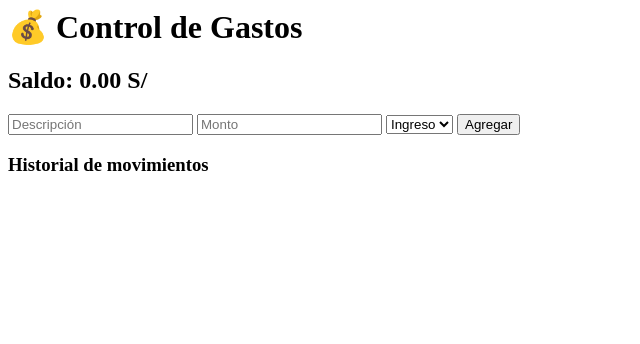
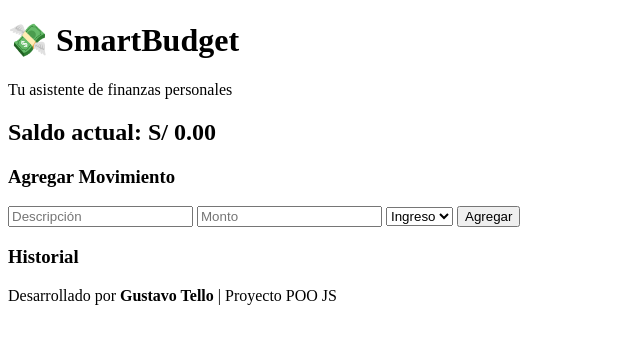
Before and after one commit to Xd-HTML/P.O.O., a plain HTML site: page index.html in a window 1280 px wide. Shown: the whole page, without its empty margins (0-640 px from the left). Drawn offline with Linux system fonts and the light colour scheme.

Commit message:
Refactor index.html structure and content

```diff
--- a/index.html
+++ b/index.html
@@ -1,12 +1,28 @@
+<!DOCTYPE html>
+<html lang="es">
+<head>
+  <meta charset="UTF-8" />
+  <meta name="viewport" content="width=device-width, initial-scale=1.0" />
+  <title>SmartBudget - Control de Gastos</title>
+  <link rel="stylesheet" href="style.css" />
+</head>
 <body>
   <header>
-    <h1>💰 Control de Gastos</h1>
-    <h2>Saldo: <span id="saldoTotal">0.00</span> S/</h2>
+    <h1>💸 SmartBudget</h1>
+    <p>Tu asistente de finanzas personales</p>
   </header>
 
+  <main>
+    <!-- Sección de saldo -->
+    <section id="resumen">
+      <h2>Saldo actual: <span id="saldo">S/ 0.00</span></h2>
+    </section>
+
+    <!-- Formulario para agregar movimientos -->
     <section id="formulario">
-    <input id="descripcion" type="text" placeholder="Descripción" />
-    <input id="monto" type="number" placeholder="Monto" />
+      <h3>Agregar Movimiento</h3>
+      <input type="text" id="descripcion" placeholder="Descripción" />
+      <input type="number" id="monto" placeholder="Monto" />
       <select id="tipo">
         <option value="ingreso">Ingreso</option>
         <option value="gasto">Gasto</option>
@@ -14,8 +30,17 @@
       <button id="btnAgregar">Agregar</button>
     </section>
 
+    <!-- Historial -->
     <section id="historial">
-    <h3>Historial de movimientos</h3>
+      <h3>Historial</h3>
       <ul id="listaMovimientos"></ul>
     </section>
+  </main>
+
+  <footer>
+    <p>Desarrollado por <strong>Gustavo Tello</strong> | Proyecto POO JS</p>
+  </footer>
+
+  <script src="app.js"></script>
 </body>
+</html>
```
Lines whose indentation alone changed are shown as unchanged.
